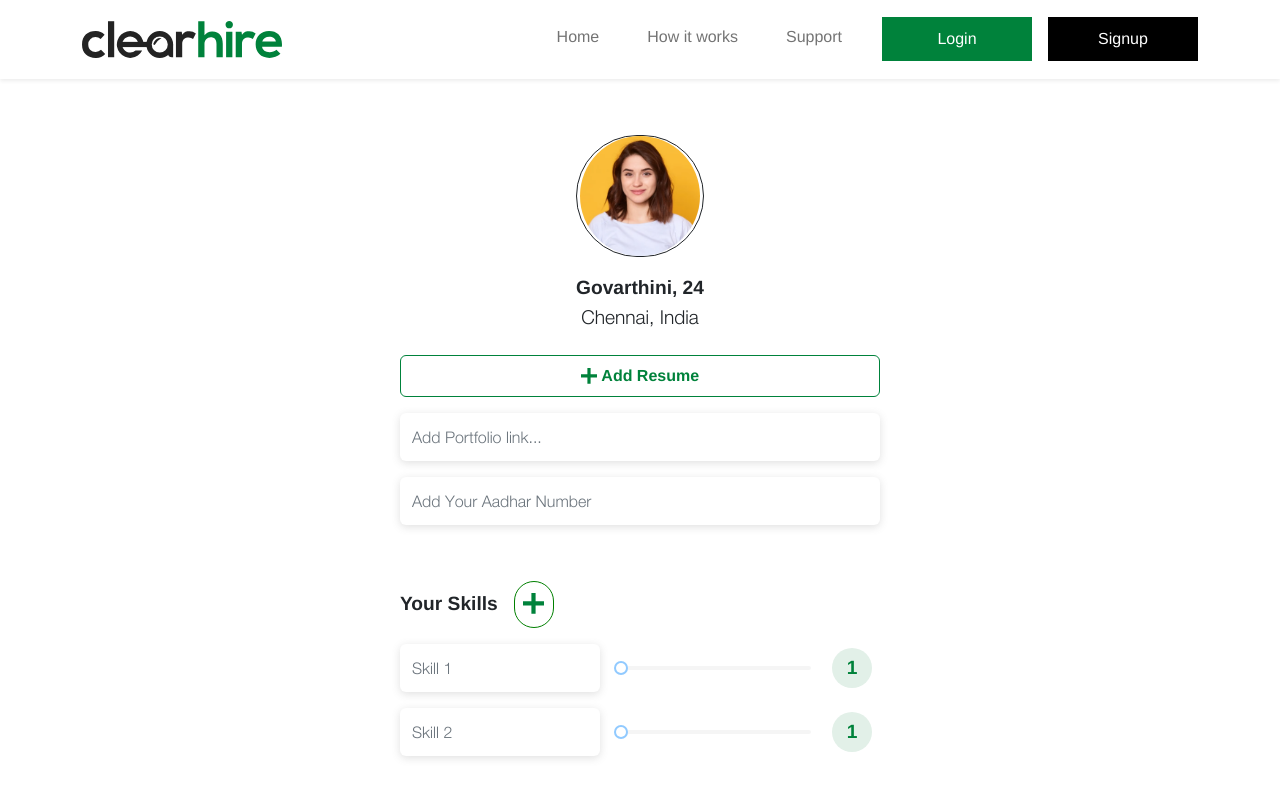
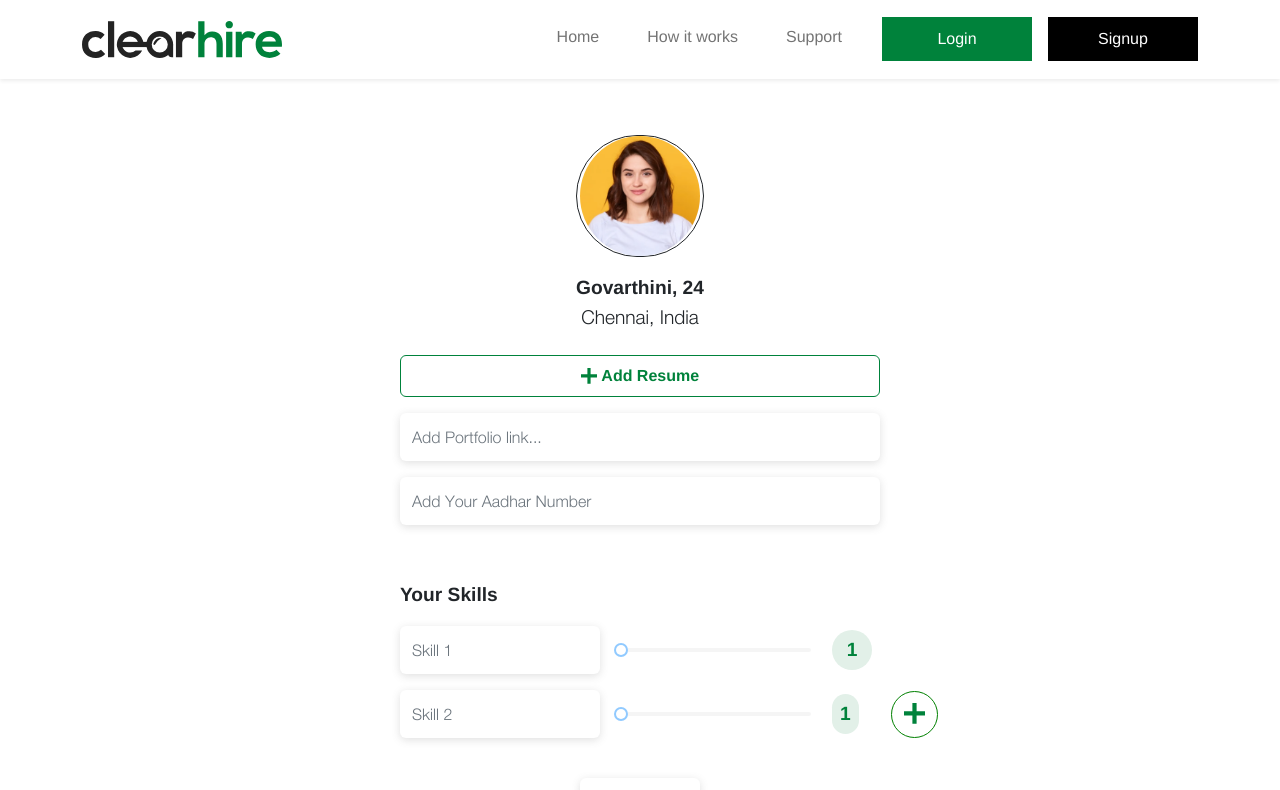
Before and after one commit to TMBCProjects/ClearHire, a React (Create React App) app: page /Profile in a window 1280 px wide. Shown: the top 790 px of the page. Built offline with nearby package versions, Linux system fonts and the light colour scheme.

Commit message:
skill add icon change

```diff
--- a/src/pages/Employee/Profile/Profile.css
+++ b/src/pages/Employee/Profile/Profile.css
@@ -76,6 +76,9 @@
 
 }
 
+.skill-item{
+    display: flex;
+}
 .sliderpercent {
     background-color: #E2F0E8;
     width: 5vh;
--- a/src/pages/Employee/Profile/Profile.jsx
+++ b/src/pages/Employee/Profile/Profile.jsx
@@ -59,10 +59,7 @@ export default function Profile() {
 
                 <div className='skills'>
                     <span style={{ fontWeight: "bold", display: "flex", gap: "2vh", alignItems: "center" }}>Your Skills
-                        <span style={{ border: "1px solid green", borderRadius: "5vh", padding: "1vh", width: "5vh", cursor: "pointer" }}>
-                            <img src={Add} alt="add"></img></span>
-                    </span>
-
+                       </span>
                     <div className='skillList'>
                         <InputField
                             type={"text"}
@@ -103,8 +100,11 @@ export default function Profile() {
                                 handleStyle={{ backgroundColor: "#00823B" }}
                             />
                         </Col>
+                        <span className='sliderpercent'>{inputValue}</span>
+                        <span style={{ border: "1px solid green", borderRadius: "6vh",marginLeft: "2vh", padding: "1vh 1.5vh", width: "7vh", cursor: "pointer" }}>
+                            <img src={Add} alt="add"></img>
+                        </span>
 
-                        <span className='sliderpercent'>{inputValue}</span>
                     </div>
 
                     <div className='profileFooter'>
--- a/src/pages/EmployeeAssessment/Assessment.css
+++ b/src/pages/EmployeeAssessment/Assessment.css
@@ -213,9 +213,7 @@ circle, svg{
     display: flex;
     justify-content: center;
 }
-.note-1{
-    padding-top: 25px;
-}
+
 .note-2{
     padding-bottom: 55px;
 }
@@ -231,6 +229,10 @@ circle, svg{
     margin-left: 15px;
     margin-top: 15px;
     border-radius: 5px;
+}
+
+.note-text:hover{
+    border: 4px solid #00823B;
 }
 
 .or h3{
```
